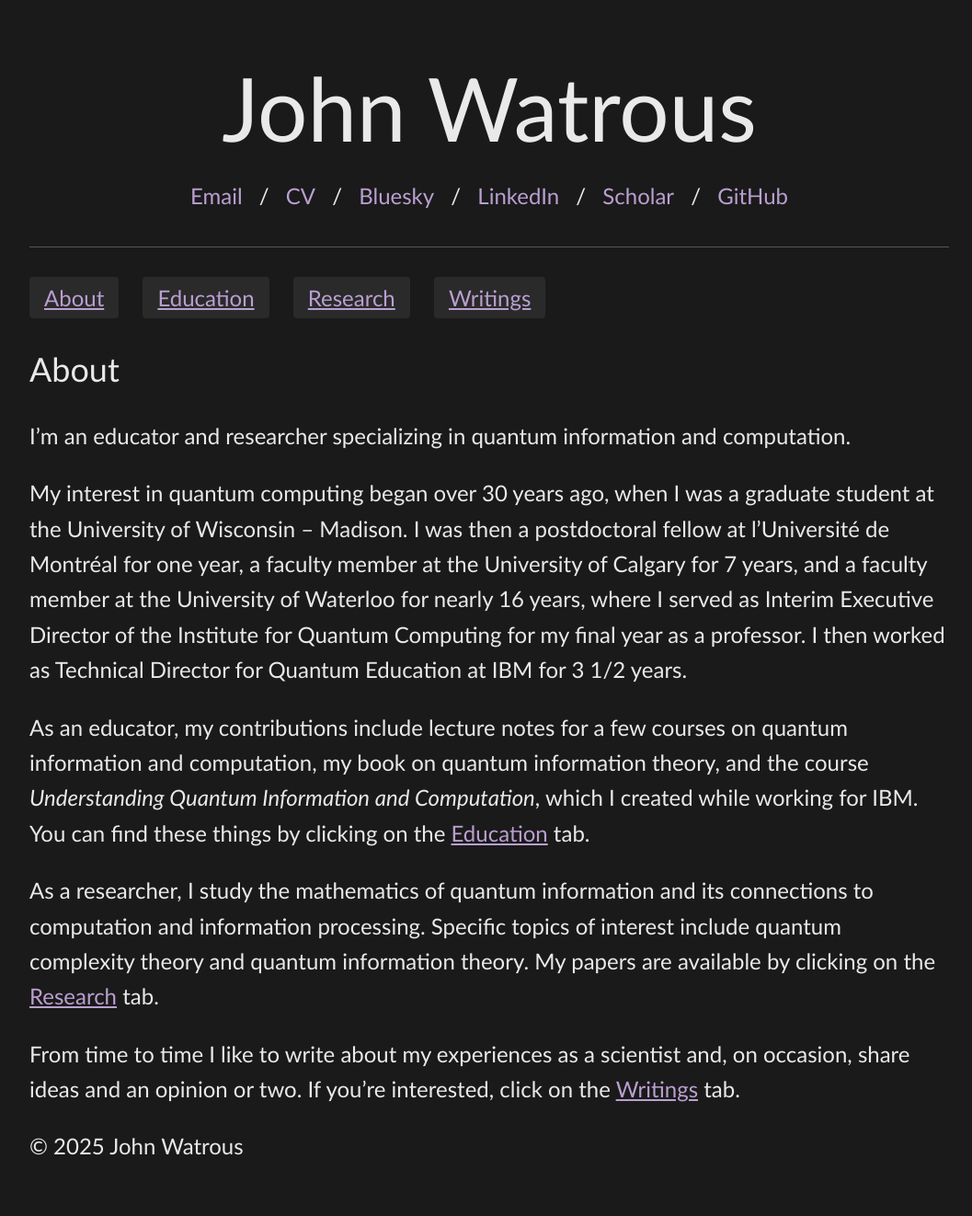
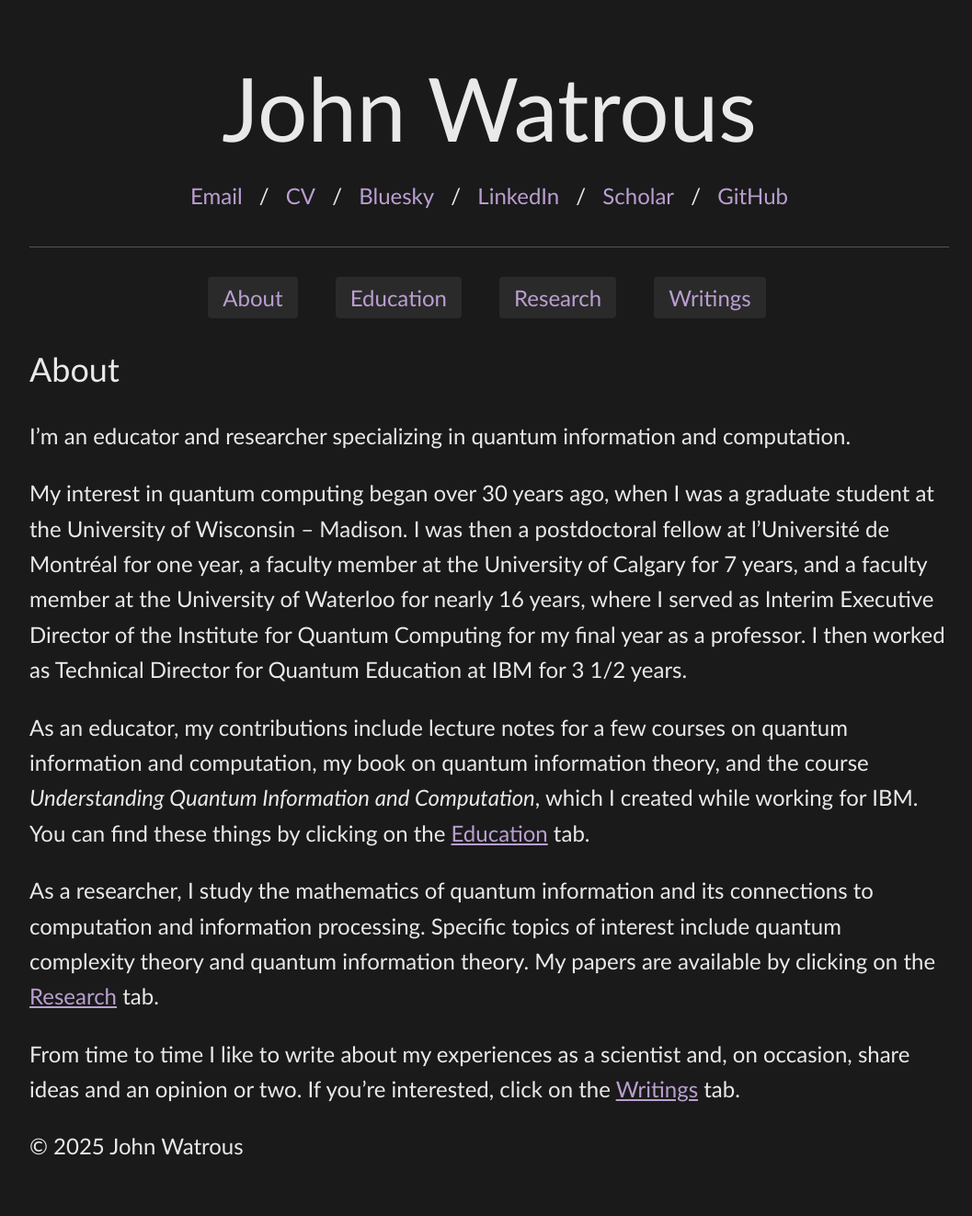
Before and after one commit to jhwatrous/jhwatrous.github.io, a Jekyll site: the page built from index.md, in a window 1280 px wide. Shown: the whole page at 92% size, without its empty margins (108-1165 px from the left). Built offline with Jekyll 4.4.1, drawn with Linux system fonts in a browser that asks for light colours.

Commit message:
Revising...

```diff
--- a/assets/css/simple-dark.css
+++ b/assets/css/simple-dark.css
@@ -43,11 +43,16 @@ header h1 {
     text-decoration: underline;
 }
 
+header nav {
+    text-align: center;
+}
+
 header nav a {
-    margin-right: 20px;
+    margin: 0 15px;
     padding: 8px 16px;
     background-color: #2a2a2a;
     border-radius: 4px;
+    text-decoration: none;
 }
 
 .header-separator {
```
